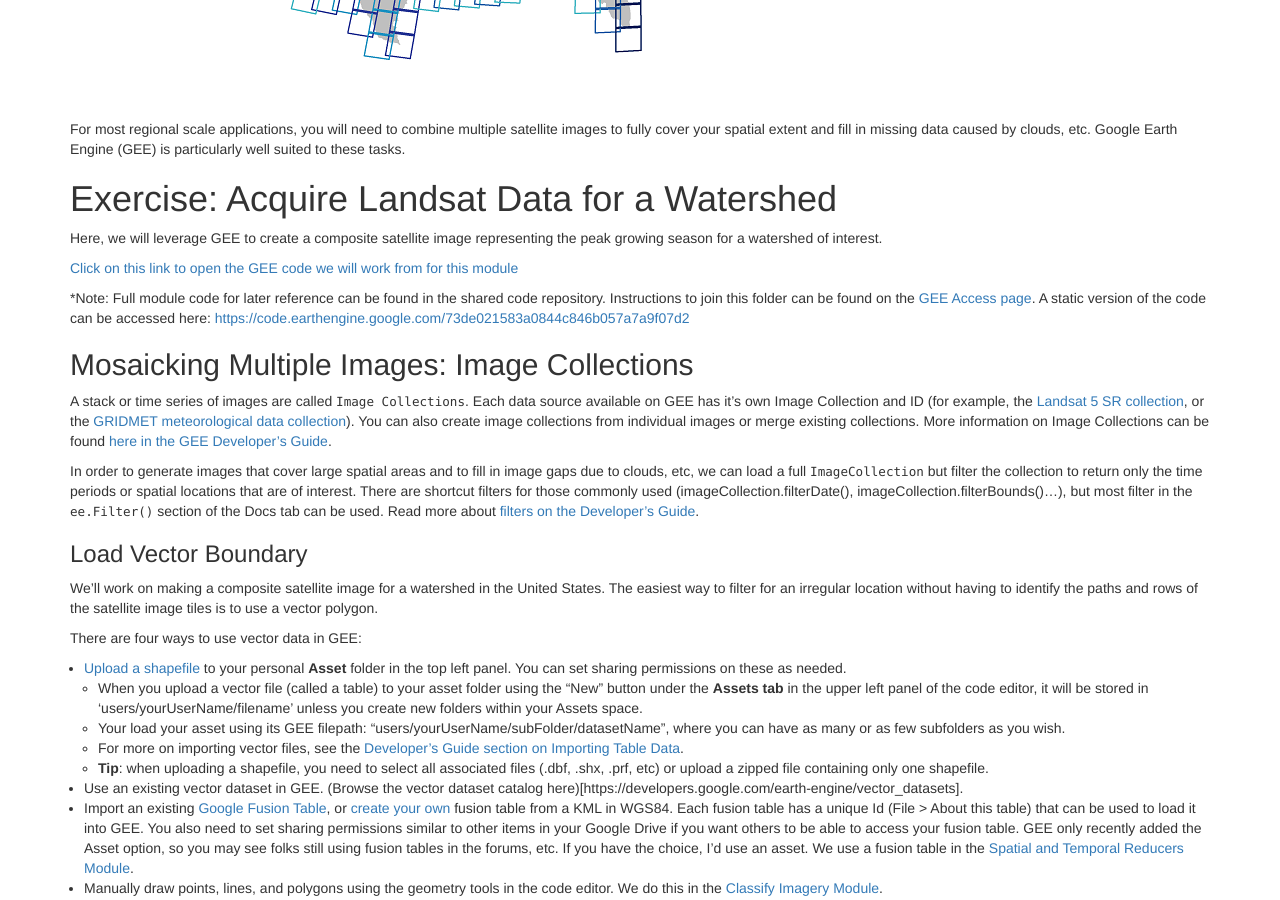
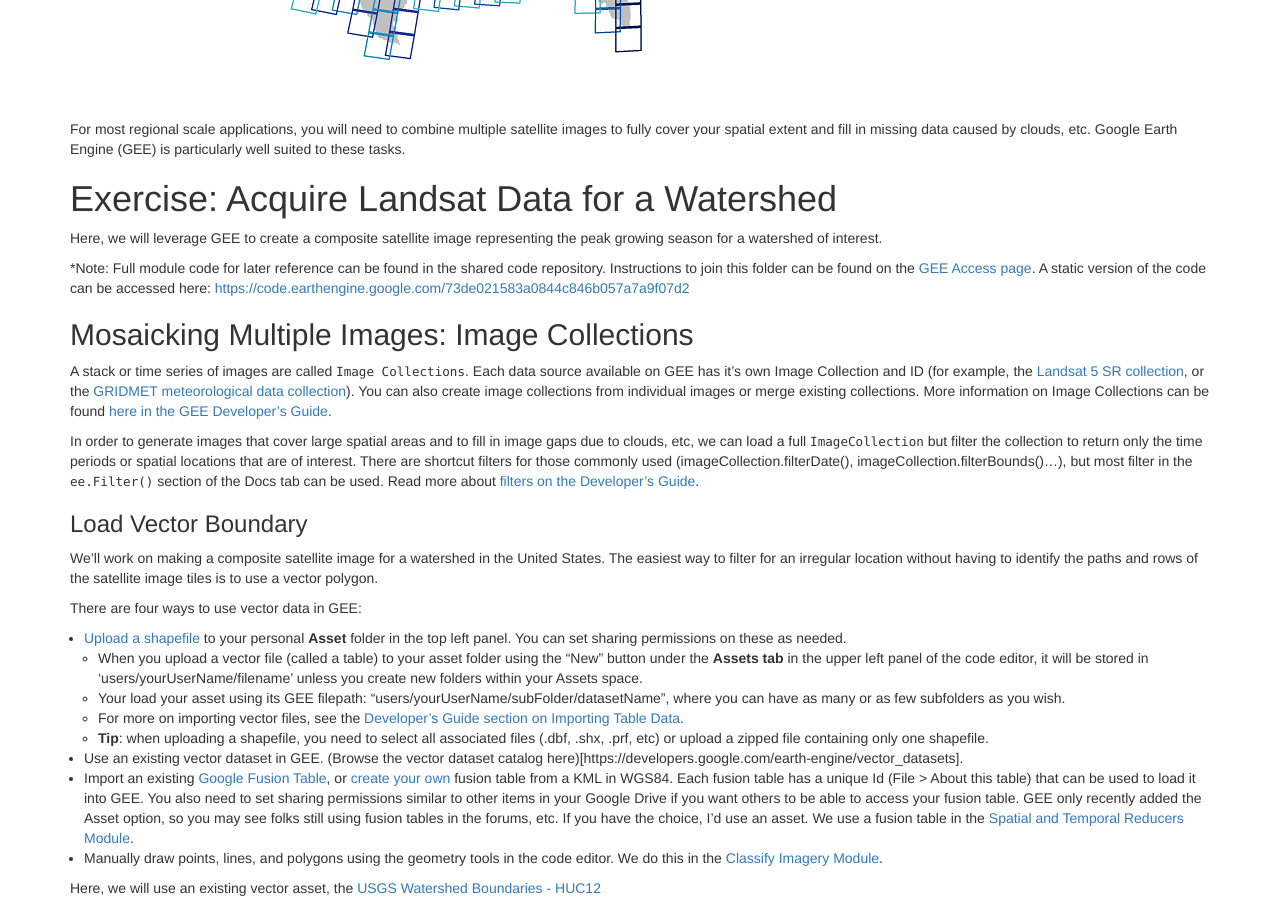
Before and after one commit to geohackweek/GoogleEarthEngine, a Jekyll site: the page built from _episodes/03-load-imagery.md, in a window 1280 px wide and 900 px high, scrolled down 1015 px. Built offline with Jekyll 4.4.1, drawn with Linux system fonts in a browser that asks for light colours.

Commit message:
removed link for code-less script

```diff
--- a/_episodes/03-load-imagery.md
+++ b/_episodes/03-load-imagery.md
@@ -32,8 +32,6 @@ For most regional scale applications, you will need to combine multiple satellit
 
 # Exercise: Acquire Landsat Data for a Watershed
 Here, we will leverage GEE to create a composite satellite image representing the peak growing season for a watershed of interest.
-
-[Click on this link to open the GEE code we will work from for this module](https://code.earthengine.google.com/66d60f8272b60c125f2788a1cd78f4cb)
 
 *Note: Full module code for later reference can be found in the shared code repository. Instructions to join this folder can be found on the [GEE Access page](https://geohackweek.github.io/GoogleEarthEngine/00-access-javascript/). A static version of the code can be accessed here: [https://code.earthengine.google.com/73de021583a0844c846b057a7a9f07d2](https://code.earthengine.google.com/5e20599c727a6fd94e82bd86667bed83)
 
```
